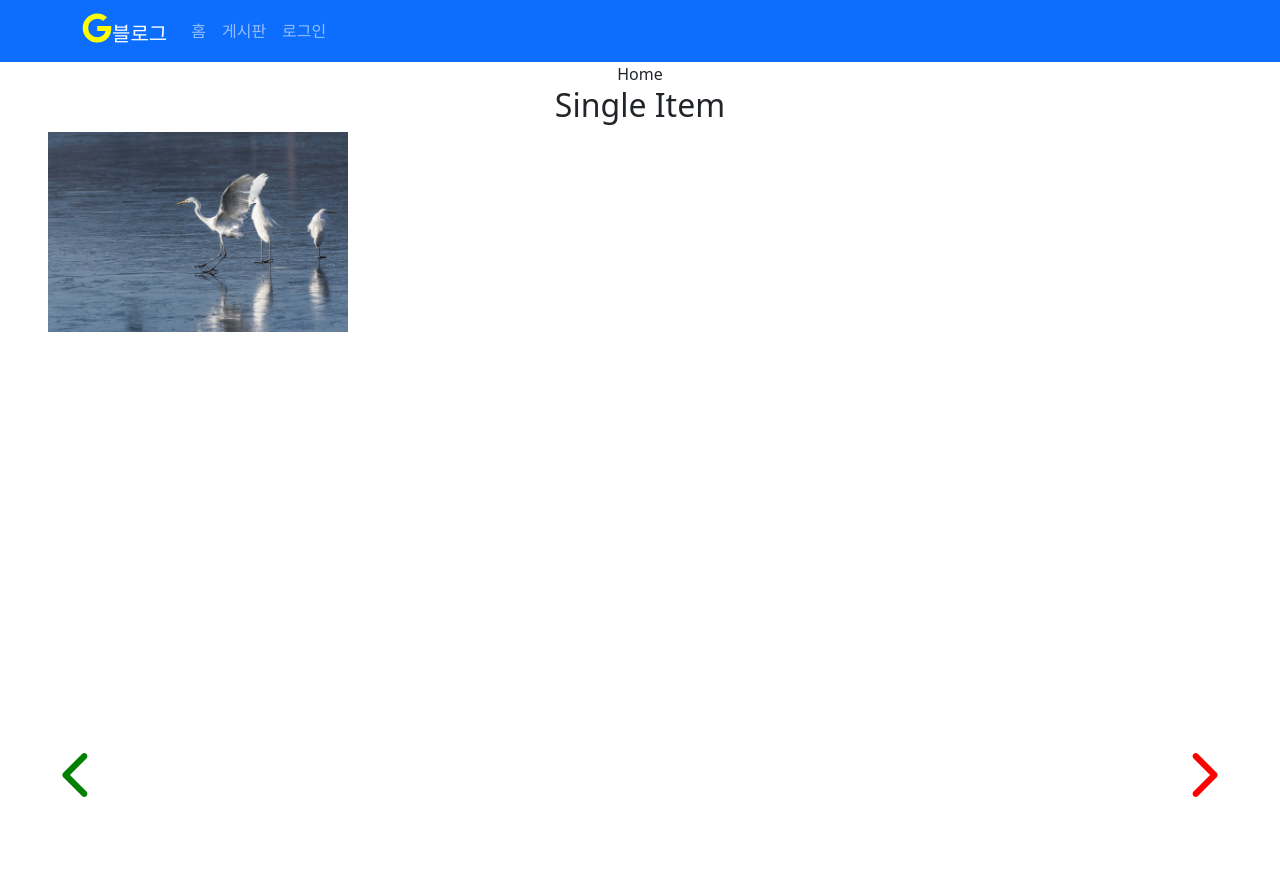
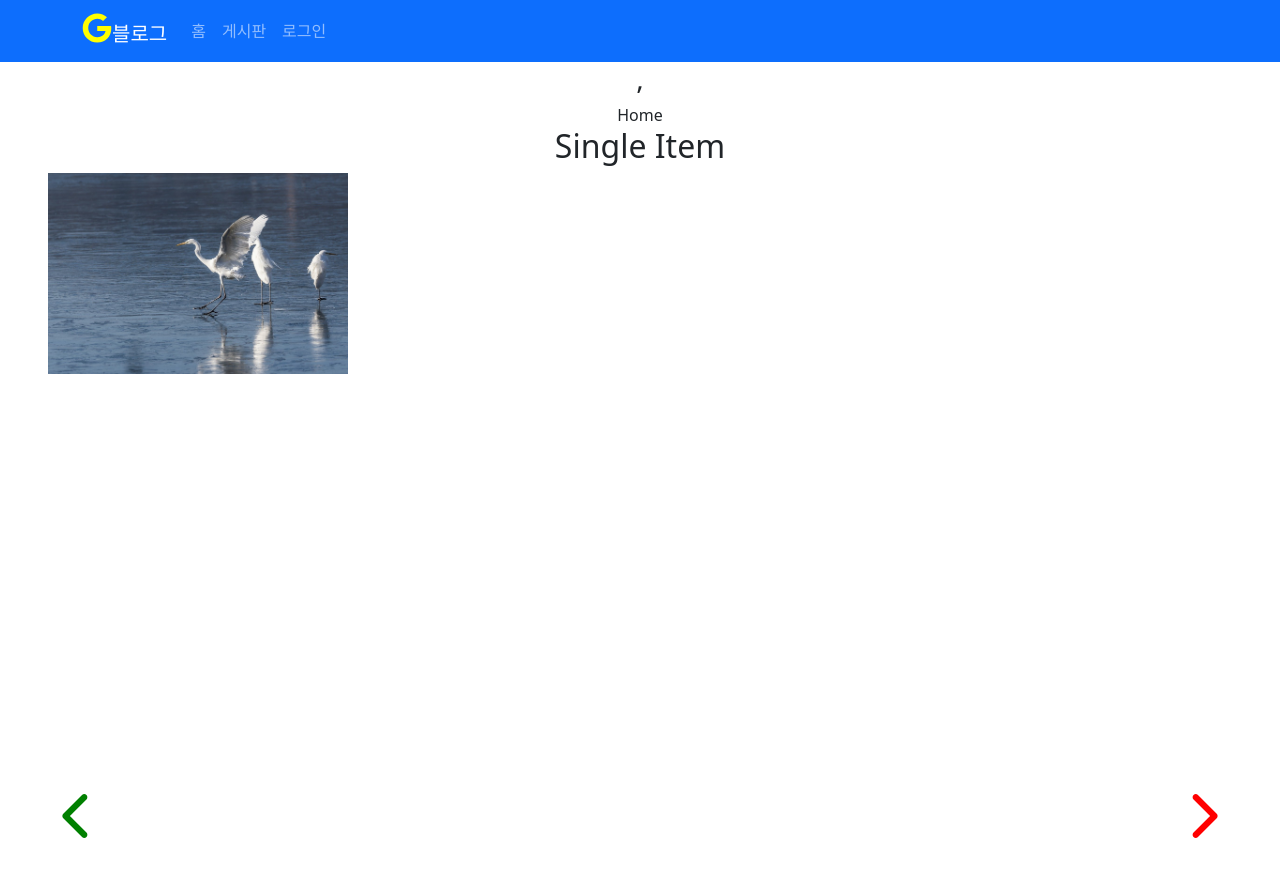
Before and after one commit to KIMPPT/React-blog, a React (Create React App) app: page / in a window 1280 px wide. Shown: the top 876 px of the page. Built offline with nearby package versions, Linux system fonts and the light colour scheme; no server answers.

Commit message:
05011115

```diff
--- a/package.json
+++ b/package.json
@@ -11,6 +11,7 @@
     "@testing-library/jest-dom": "^5.16.5",
     "@testing-library/react": "^13.4.0",
     "@testing-library/user-event": "^13.5.0",
+    "axios": "^1.4.0",
     "bootstrap": "^5.2.3",
     "react": "^18.2.0",
     "react-bootstrap": "^2.7.4",
--- a/src/page/Home.jsx
+++ b/src/page/Home.jsx
@@ -1,9 +1,43 @@
-import React from 'react'
-import SimpleSlider from '../components/SimpleSlider'
+import React,{ useEffect,useState } from "react";
+import SimpleSlider from "../components/SimpleSlider";
+import axios from 'axios'
+//날씨 API를 사용하기 위해서 AXIOS를 이용하여 작성
+//Fetch대신 axios 사용
+//let axios = require("axios");
+
 export default function Home() {
+  //아래값은 문자열로만 받아오기 때문에 loading을 쓰지 않을 예정
+  //*만약 객체로 들고온다면 반드시 loading 사용
+  let [weather,setWeather]=useState("");
+  let [weatherIcon,setWeatherIcon]=useState("");
+
+  //axios를 통해 값을 받아오기 위해 비동기 함수 작성
+  //(effect 안에 있거나 밖에 있어도 무관)
+  //useEffect를 사용해서 실행 할 때 바로 값을 가져오기 위함
+  useEffect(() => {
+    async function getWeather() {
+      try {
+        const response = await axios.get(
+          "https://api.openweathermap.org/data/2.5/weather?q=Busan&appid=5a19c135254310fd0f880eb227e04f4b&lang=kr"
+        );
+        console.log(response);
+        console.log(response.data.weather[0].main);
+        console.log(response.data.weather[0].icon);
+        //state에 값 지정
+        setWeather(response.data.weather[0].description);
+        setWeatherIcon(response.data.weather[0].icon);
+      } catch (error) {
+        console.error(error);
+      }
+    }
+    getWeather();
+  }, []);
+
   return (
-    <div>Home
-      <SimpleSlider/>
+    <div>
+      <h3>{weather},{weatherIcon}</h3>
+      Home
+      <SimpleSlider />
     </div>
-  )
+  );
 }
```
Also changed, not shown: 1 other file (tests, documents, lock files or other folders).
